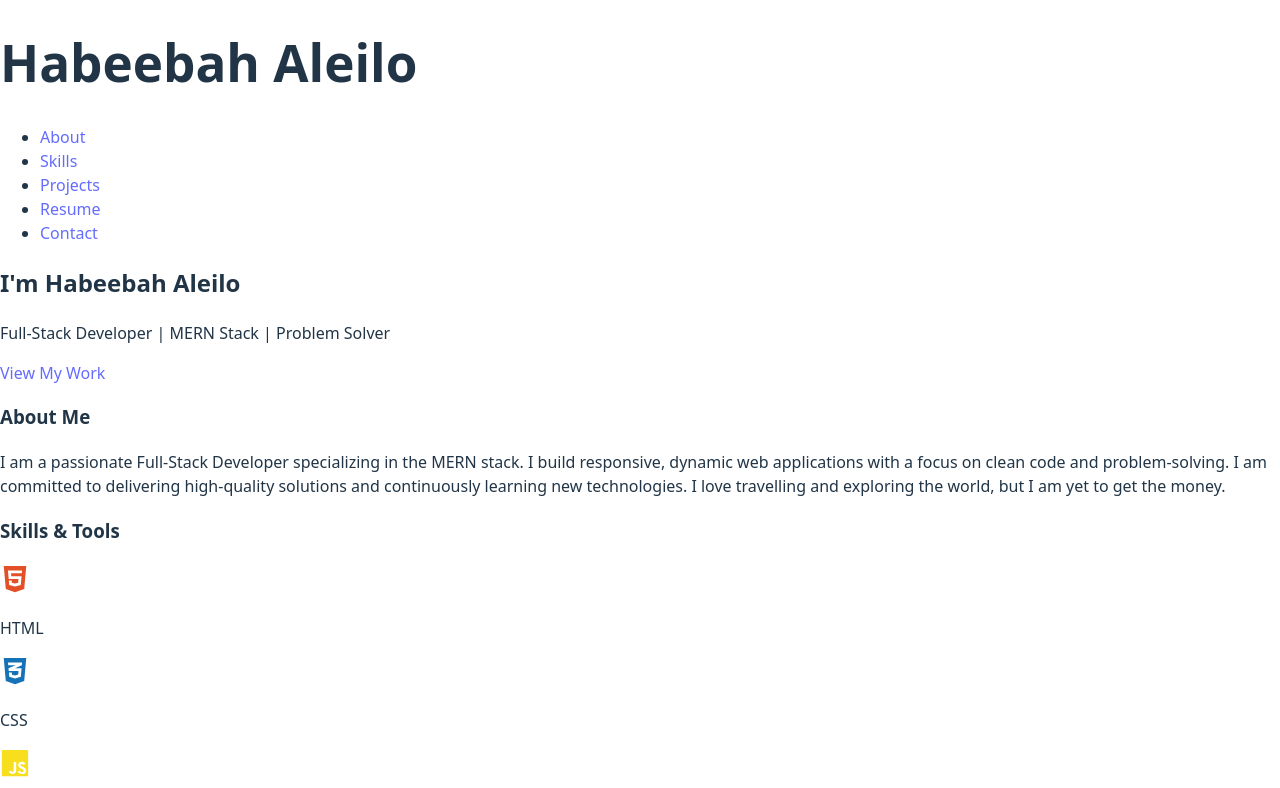
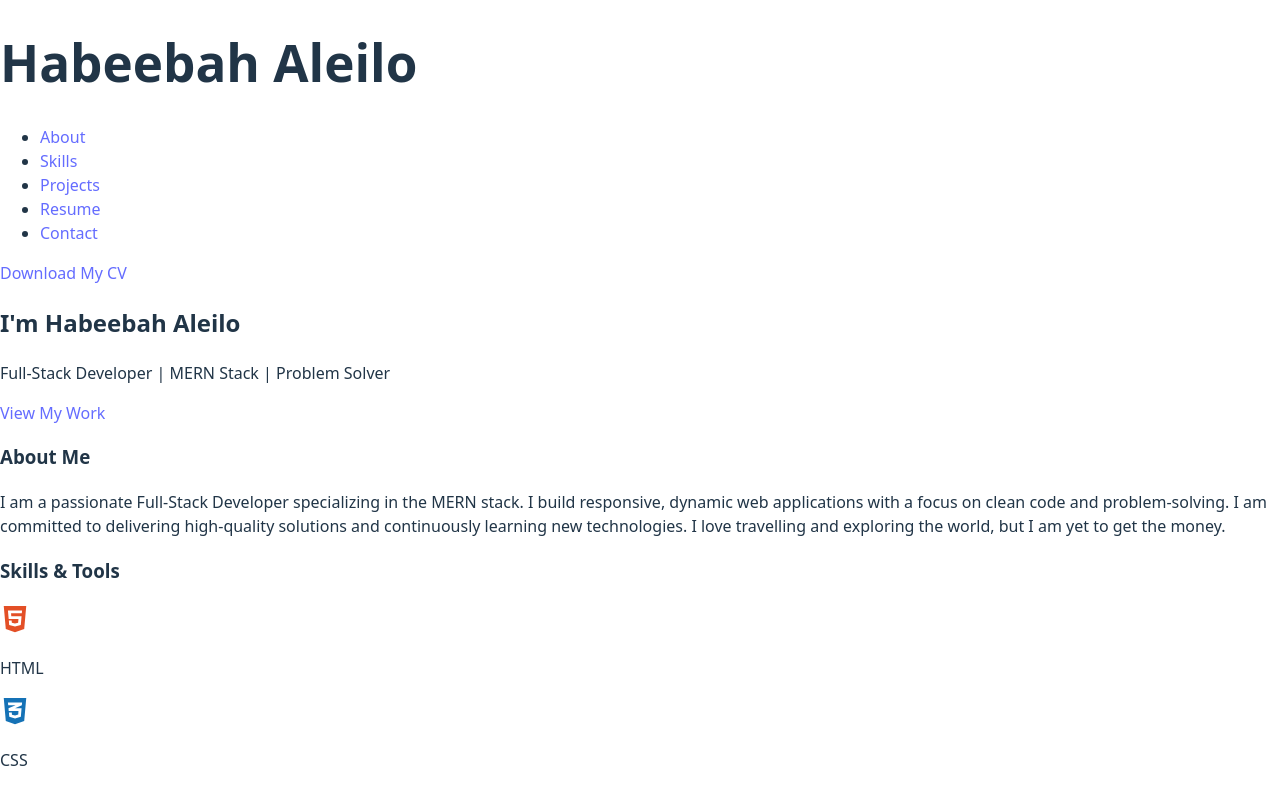
Before and after one commit to queenhabeebah/portfolio, a React (Vite) app: page / in a window 1280 px wide. Shown: the top 788 px of the page. Built offline with nearby package versions, Linux system fonts and the light colour scheme.

Commit message:
Add download cv to Header

```diff
--- a/src/components/Header.jsx
+++ b/src/components/Header.jsx
@@ -12,6 +12,7 @@ function Header() {
 
             </ul>
         </nav>
+        <a href="" download className="resume-btn">Download My CV</a>
     </header>
   )
 }
```
